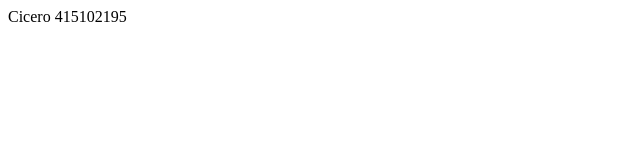
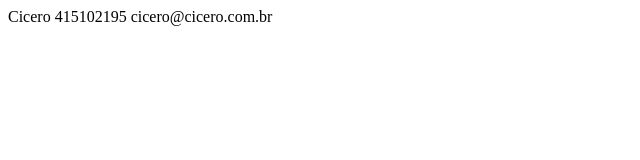
Before and after one commit to 415102195/Aula2409, a plain HTML site: page Index.Html in a window 1280 px wide. Shown: the whole page, without its empty margins (0-640 px from the left). Drawn offline with Linux system fonts and the light colour scheme.

Commit message:
Inclusão do email

```diff
--- a/Index.Html
+++ b/Index.Html
@@ -7,5 +7,6 @@
 <body>
  Cicero
  415102195
+ cicero@cicero.com.br
 </body>
 </html>
```
